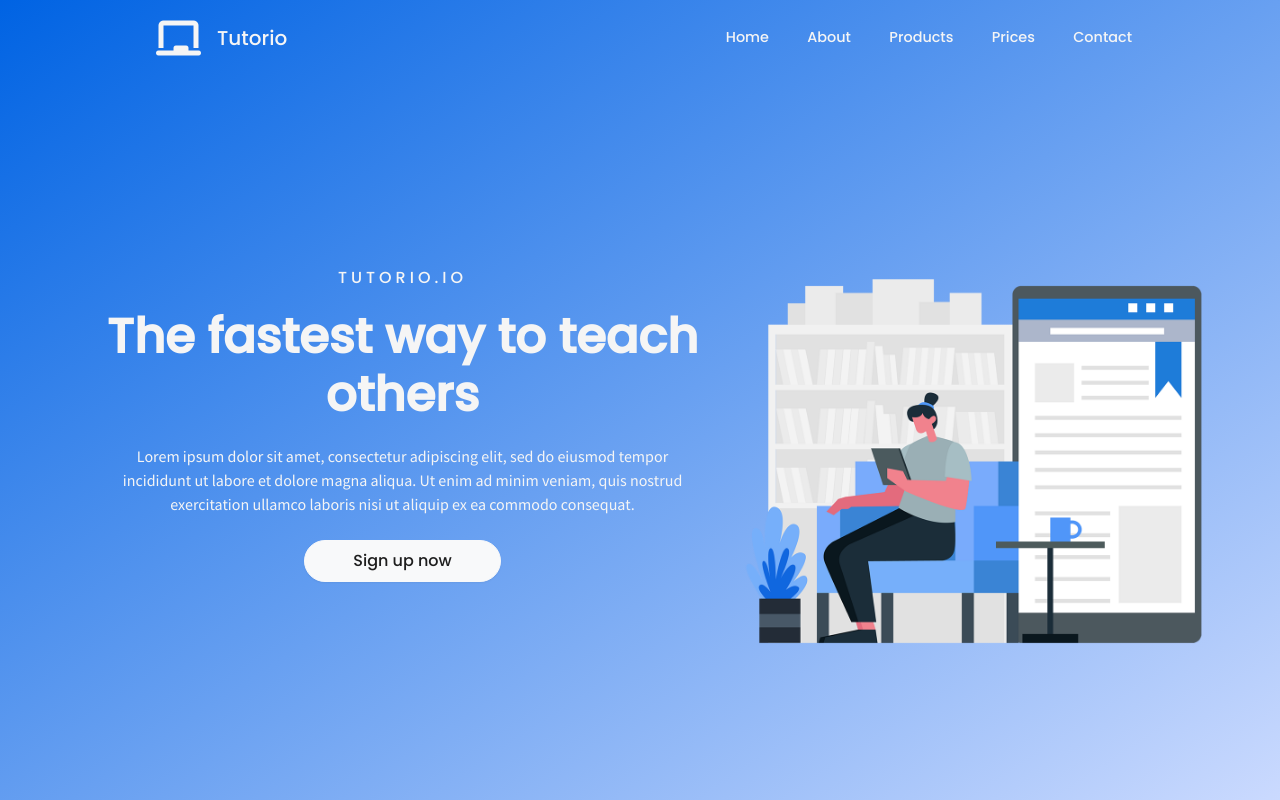
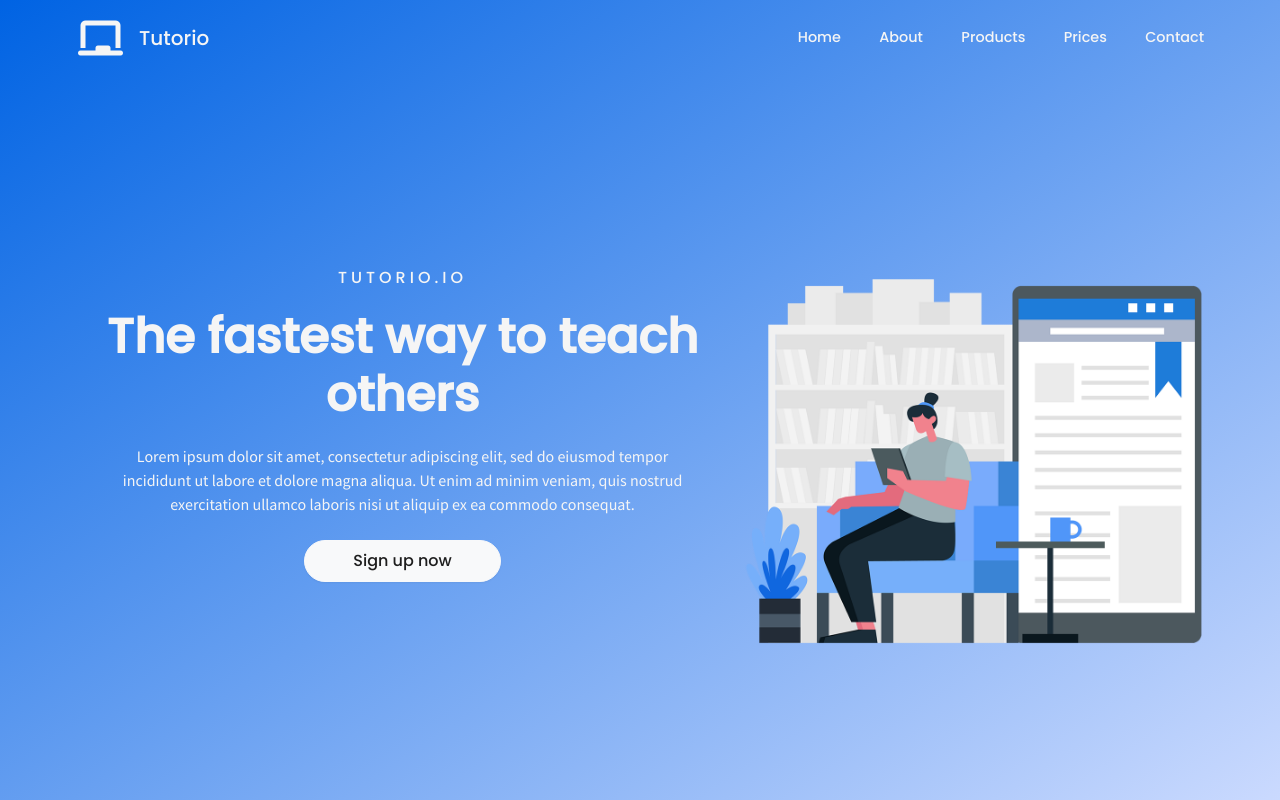
Before and after one commit to louvalman/tutorio-io, a plain HTML site: page index.html in a window 1280 px wide. Shown: the top 800 px of the page. Drawn offline with nearby package versions, Linux system fonts and the light colour scheme.

Commit message:
prettier

```diff
--- a/css/style.css
+++ b/css/style.css
@@ -62,7 +62,7 @@ header {
 }
 
 header .nav-item:last-child {
-    padding-right: 8em;
+    padding-right: 3.5em;
 }
 
 header .nav-item {
@@ -76,7 +76,7 @@ header .nav-item a {
 
 header .navbar-brand {
     display: flex;
-    padding-left: 8rem;
+    padding-left: 2.5em;
     align-items: center;
 }
 
```
